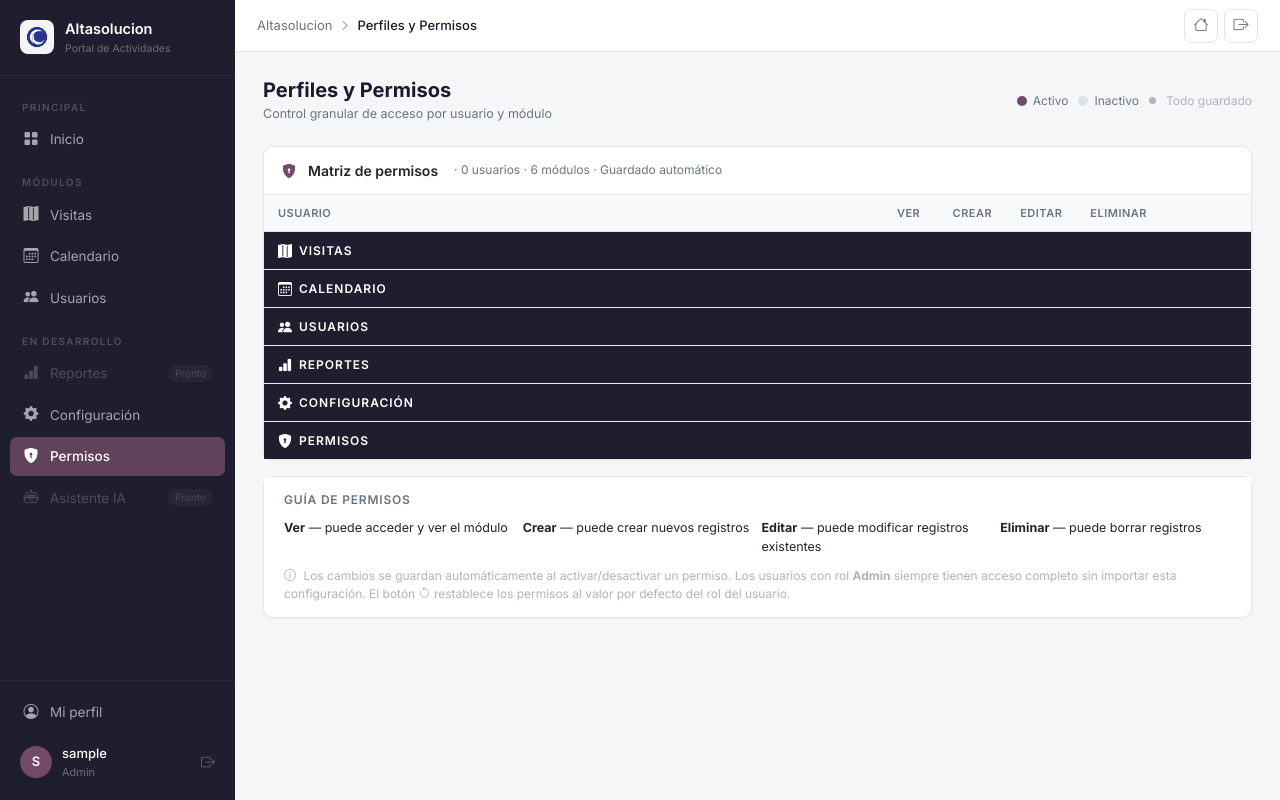
After one commit to epachecoosnaya/Demos_Activities, a Flask app: page /permisos in a window 1280 px wide. The commit adds this page. Run offline with Flask 3, Linux system fonts and the light colour scheme; the visitor is signed in with stand-in values (Sample User, id 1); data that the repository does not hold is empty; some libraries are stand-ins or nearby versions.

Commit message:
Add files via upload

```diff
--- a/app.py
+++ b/app.py
@@ -25,17 +25,39 @@ BUCKET_FIRMAS = "firmas"
 BUCKET_AVA    = "avatares"
 ALLOWED_EXT   = {"png", "jpg", "jpeg", "webp"}
 
-# ── PERMISOS POR ROL ──────────────────────────────────────
-PERMISOS = {
-    "admin":      {"ver_todo":True,  "crear":True,  "editar":True,  "eliminar":True,  "exportar":True,  "config":True},
-    "gerente":    {"ver_todo":True,  "crear":False, "editar":False, "eliminar":False, "exportar":True,  "config":False},
-    "supervisor": {"ver_todo":False, "crear":False, "editar":False, "eliminar":False, "exportar":False, "config":False},
-    "vendedor":   {"ver_todo":False, "crear":True,  "editar":False, "eliminar":False, "exportar":False, "config":False},
+# ── PERMISOS BASE POR ROL (fallback si no hay permisos en BD) ─
+PERMISOS_ROL = {
+    "admin":      {"ver":True,  "crear":True,  "editar":True,  "eliminar":True},
+    "gerente":    {"ver":True,  "crear":False, "editar":False, "eliminar":False},
+    "supervisor": {"ver":True,  "crear":False, "editar":False, "eliminar":False},
+    "vendedor":   {"ver":True,  "crear":True,  "editar":False, "eliminar":False},
 }
 
-def tiene_permiso(permiso):
+MODULOS = ["visitas","calendario","usuarios","reportes","configuracion","permisos"]
+
+def get_permisos_usuario(uid, modulo):
+    """Obtiene permisos de un usuario para un módulo. Admin siempre tiene todo."""
+    if session.get("rol") == "admin":
+        return {"ver":True,"crear":True,"editar":True,"eliminar":True}
+    try:
+        p = query("SELECT * FROM permisos_usuario WHERE usuario_id=%s AND modulo=%s",
+                  (uid, modulo), fetchone=True)
+        if p:
+            return {"ver":bool(p["puede_ver"]),"crear":bool(p["puede_crear"]),
+                    "editar":bool(p["puede_editar"]),"eliminar":bool(p["puede_eliminar"])}
+    except Exception:
+        pass
+    # Fallback a permisos por rol
     rol = session.get("rol","vendedor")
-    return PERMISOS.get(rol, {}).get(permiso, False)
+    return PERMISOS_ROL.get(rol, {"ver":True,"crear":False,"editar":False,"eliminar":False})
+
+def tiene_permiso(accion, modulo="visitas"):
+    """Chequea si el usuario actual tiene un permiso específico en un módulo."""
+    uid = session.get("user_id")
+    if not uid: return False
+    if session.get("rol") == "admin": return True
+    p = get_permisos_usuario(uid, modulo)
+    return p.get(accion, False)
 
 # ── DB ────────────────────────────────────────────────────
 def get_db():
@@ -135,8 +157,15 @@ def can_see_all(): return session.get("rol") in ["admin","gerente"]
 
 @app.context_processor
 def inject_globals():
-    perms = PERMISOS.get(session.get("rol","vendedor"), {})
-    return {"now": lambda: datetime.now().strftime("%d/%m/%Y %H:%M"), "perms": perms}
+    uid = session.get("user_id")
+    def get_perms(modulo):
+        if not uid: return {}
+        return get_permisos_usuario(uid, modulo)
+    return {
+        "now": lambda: datetime.now().strftime("%d/%m/%Y %H:%M"),
+        "perms": get_perms("visitas"),
+        "get_perms": get_perms,
+    }
 
 # ── LOGIN ─────────────────────────────────────────────────
 @app.route("/")
@@ -225,7 +254,7 @@ def visitas():
 @app.route("/visitas/guardar", methods=["POST"])
 def guardar_visita():
     if not logged_in(): return redirect(url_for("login"))
-    if not tiene_permiso("crear"):
+    if not tiene_permiso("crear", "visitas"):
         flash("No tienes permiso para crear visitas.","danger")
         return redirect(url_for("visitas"))
     cliente    = request.form.get("cliente","").strip()
@@ -263,7 +292,7 @@ def guardar_visita():
 @app.route("/visitas/eliminar/<int:actividad_id>", methods=["POST"])
 def eliminar_visita(actividad_id):
     if not logged_in(): return redirect(url_for("login"))
-    if not tiene_permiso("eliminar"):
+    if not tiene_permiso("eliminar", "visitas"):
         flash("No tienes permiso para eliminar visitas.","danger"); return redirect(url_for("visitas"))
     query("DELETE FROM fotos WHERE actividad_id=%s",(actividad_id,),commit=True)
     query("DELETE FROM actividades WHERE id=%s",(actividad_id,),commit=True)
@@ -347,7 +376,7 @@ def calendario_eventos():
 @app.route("/calendario/crear", methods=["POST"])
 def calendario_crear():
     if not logged_in(): return jsonify({"ok":False,"msg":"No autenticado"}), 401
-    if not tiene_permiso("crear"):
+    if not tiene_permiso("crear", "visitas"):
         return jsonify({"ok":False,"msg":"Sin permiso"}), 403
     data = request.get_json()
     uid  = session["user_id"]
@@ -522,5 +551,104 @@ def olvide_password():
             except Exception: pass
     return render_template("olvide_password.html", empresa=EMPRESA, logo=LOGO, msg=msg)
 
+
+# ── PERFILES Y PERMISOS ───────────────────────────────────
+@app.route("/permisos")
+def permisos_modulo():
+    if not logged_in(): return redirect(url_for("login"))
+    if not is_admin(): abort(403)
+
+    usuarios_list = query("""SELECT id,usuario,nombre,apellido,rol,activo
+                             FROM usuarios ORDER BY nombre""", fetchall=True)
+
+    # Construir matriz: {uid: {modulo: {ver,crear,editar,eliminar}}}
+    all_perms = query("SELECT * FROM permisos_usuario", fetchall=True) or []
+    perms_map = {}
+    for p in all_perms:
+        uid = p["usuario_id"]
+        if uid not in perms_map: perms_map[uid] = {}
+        perms_map[uid][p["modulo"]] = {
+            "ver": bool(p["puede_ver"]),
+            "crear": bool(p["puede_crear"]),
+            "editar": bool(p["puede_editar"]),
+            "eliminar": bool(p["puede_eliminar"]),
+        }
+
+    # Para usuarios sin permisos en BD, usar defaults de rol
+    for u in usuarios_list:
+        uid = u["id"]
+        if uid not in perms_map:
+            perms_map[uid] = {}
+        rol = u["rol"]
+        base = PERMISOS_ROL.get(rol, {"ver":True,"crear":False,"editar":False,"eliminar":False})
+        for m in MODULOS:
+            if m not in perms_map[uid]:
+                perms_map[uid][m] = base.copy()
+
+    return render_template("permisos.html", empresa=EMPRESA, logo=LOGO,
+                           usuarios=usuarios_list, modulos=MODULOS, perms_map=perms_map)
+
+
+@app.route("/permisos/guardar", methods=["POST"])
+def permisos_guardar():
+    if not logged_in(): return redirect(url_for("login"))
+    if not is_admin(): abort(403)
+
+    data = request.get_json()
+    if not data: return jsonify({"ok": False, "msg": "Sin datos"}), 400
+
+    uid    = data.get("usuario_id")
+    modulo = data.get("modulo")
+    accion = data.get("accion")  # ver/crear/editar/eliminar
+    valor  = 1 if data.get("valor") else 0
+
+    col_map = {"ver":"puede_ver","crear":"puede_crear",
+               "editar":"puede_editar","eliminar":"puede_eliminar"}
+    col = col_map.get(accion)
+    if not col or modulo not in MODULOS:
+        return jsonify({"ok": False, "msg": "Parametro invalido"}), 400
+
+    try:
+        # Upsert
+        existing = query("SELECT id FROM permisos_usuario WHERE usuario_id=%s AND modulo=%s",
+                         (uid, modulo), fetchone=True)
+        if existing:
+            query(f"UPDATE permisos_usuario SET {col}=%s WHERE usuario_id=%s AND modulo=%s",
+                  (valor, uid, modulo), commit=True)
+        else:
+            # Insert con defaults del rol
+            u = query("SELECT rol FROM usuarios WHERE id=%s", (uid,), fetchone=True)
+            base = PERMISOS_ROL.get(u["rol"] if u else "vendedor",
+                                    {"ver":1,"crear":0,"editar":0,"eliminar":0})
+            vals = {k: 1 if v else 0 for k,v in base.items()}
+            vals[accion] = valor
+            query("""INSERT INTO permisos_usuario
+                     (usuario_id,modulo,puede_ver,puede_crear,puede_editar,puede_eliminar)
+                     VALUES (%s,%s,%s,%s,%s,%s)""",
+                  (uid, modulo, vals["ver"], vals["crear"],
+                   vals["editar"], vals["eliminar"]), commit=True)
+        return jsonify({"ok": True})
+    except Exception as e:
+        return jsonify({"ok": False, "msg": str(e)}), 500
+
+
+@app.route("/permisos/reset/<int:uid>", methods=["POST"])
+def permisos_reset(uid):
+    """Resetea permisos de un usuario a los defaults de su rol."""
+    if not logged_in(): return redirect(url_for("login"))
+    if not is_admin(): abort(403)
+    u = query("SELECT rol FROM usuarios WHERE id=%s", (uid,), fetchone=True)
+    if not u: abort(404)
+    base = PERMISOS_ROL.get(u["rol"], {"ver":True,"crear":False,"editar":False,"eliminar":False})
+    query("DELETE FROM permisos_usuario WHERE usuario_id=%s", (uid,), commit=True)
+    for m in MODULOS:
+        query("""INSERT INTO permisos_usuario
+                 (usuario_id,modulo,puede_ver,puede_crear,puede_editar,puede_eliminar)
+                 VALUES (%s,%s,%s,%s,%s,%s)""",
+              (uid, m, 1 if base["ver"] else 0, 1 if base["crear"] else 0,
+               1 if base["editar"] else 0, 1 if base["eliminar"] else 0), commit=True)
+    flash("Permisos restablecidos al rol por defecto","success")
+    return redirect(url_for("permisos_modulo"))
+
 if __name__ == "__main__":
     app.run(debug=True)
--- a/templates/base.html
+++ b/templates/base.html
@@ -219,6 +219,9 @@
     <a href="{{ url_for('configuracion') }}" class="nav-link-item {% if request.endpoint == 'configuracion' %}active{% endif %}">
       <i class="bi bi-gear-fill"></i> Configuración
     </a>
+    <a href="{{ url_for('permisos_modulo') }}" class="nav-link-item {% if request.endpoint == 'permisos_modulo' %}active{% endif %}">
+      <i class="bi bi-shield-lock-fill"></i> Permisos
+    </a>
     <a class="nav-link-item disabled"><i class="bi bi-robot"></i> Asistente IA <span class="nav-badge">Pronto</span></a>
   </nav>
 
--- /dev/null
+++ b/templates/permisos.html
@@ -0,0 +1,302 @@
+{% extends "base.html" %}
+{% block title %}Perfiles y Permisos{% endblock %}
+{% block breadcrumb %}Perfiles y Permisos{% endblock %}
+
+{% block extra_head %}
+<style>
+  .perm-table { width:100%; border-collapse:separate; border-spacing:0; font-size:13px; }
+  .perm-table thead th {
+    background:#f8f9fb; color:#6c757d; font-size:11px; font-weight:600;
+    text-transform:uppercase; letter-spacing:0.5px;
+    padding:10px 14px; border-bottom:1px solid #e2e5e9; white-space:nowrap;
+  }
+  .perm-table tbody td {
+    padding:10px 14px; border-bottom:1px solid #f0f1f3; vertical-align:middle;
+  }
+  .perm-table tbody tr:last-child td { border-bottom:none; }
+  .perm-table tbody tr:hover { background:#f9fafb; }
+
+  /* Módulo header row */
+  .modulo-header {
+    background:#1e1e2e !important;
+    color:#fff !important;
+    font-size:11px !important;
+    font-weight:600 !important;
+    text-transform:uppercase !important;
+    letter-spacing:1px !important;
+    padding:8px 14px !important;
+  }
+  .modulo-label {
+    display:inline-flex; align-items:center; gap:6px;
+    font-size:12px; font-weight:600; color:#fff;
+  }
+
+  /* Toggle switch */
+  .toggle-wrap { display:flex; align-items:center; justify-content:center; }
+  .perm-toggle {
+    position:relative; width:36px; height:20px;
+    display:inline-block; flex-shrink:0;
+  }
+  .perm-toggle input { opacity:0; width:0; height:0; }
+  .perm-slider {
+    position:absolute; inset:0; background:#dee2e6;
+    border-radius:20px; cursor:pointer; transition:background .2s;
+  }
+  .perm-slider::before {
+    content:''; position:absolute;
+    width:14px; height:14px; left:3px; top:3px;
+    background:#fff; border-radius:50%; transition:transform .2s;
+  }
+  .perm-toggle input:checked + .perm-slider { background:#714B67; }
+  .perm-toggle input:checked + .perm-slider::before { transform:translateX(16px); }
+  .perm-toggle input:disabled + .perm-slider { opacity:0.5; cursor:not-allowed; }
+
+  .accion-label { font-size:11px; color:#6c757d; margin-top:2px; text-align:center; }
+
+  /* Saving indicator */
+  .saving-dot {
+    width:7px; height:7px; border-radius:50%;
+    background:#adb5bd; display:inline-block;
+    transition:background .3s;
+  }
+  .saving-dot.saving { background:#f59e0b; animation:pulse .6s infinite; }
+  .saving-dot.saved  { background:#16a34a; }
+  @keyframes pulse { 0%,100%{opacity:1} 50%{opacity:.4} }
+
+  /* User card */
+  .user-chip {
+    display:flex; align-items:center; gap:9px; min-width:160px;
+  }
+  .user-avatar-sm {
+    width:28px; height:28px; border-radius:50%;
+    background:#714B67; color:#fff; font-size:11px; font-weight:600;
+    display:flex; align-items:center; justify-content:center; flex-shrink:0;
+  }
+  .user-name-sm { font-weight:500; font-size:13px; }
+  .user-rol-sm { font-size:11px; color:#adb5bd; }
+
+  /* Módulo icons */
+  .mod-icon { font-size:14px; }
+
+  /* Legend */
+  .legend-item { display:flex; align-items:center; gap:6px; font-size:12px; color:#6c757d; }
+  .legend-dot { width:10px; height:10px; border-radius:50%; flex-shrink:0; }
+</style>
+{% endblock %}
+
+{% block content %}
+<div class="page-hdr">
+  <div class="page-hdr-left">
+    <h1>Perfiles y Permisos</h1>
+    <p>Control granular de acceso por usuario y módulo</p>
+  </div>
+  <div style="display:flex;align-items:center;gap:10px;">
+    <div class="legend-item"><div class="legend-dot" style="background:#714B67;"></div> Activo</div>
+    <div class="legend-item"><div class="legend-dot" style="background:#dee2e6;"></div> Inactivo</div>
+    <div class="saving-dot" id="save-indicator" title="Estado de guardado"></div>
+    <span id="save-label" style="font-size:12px;color:#adb5bd;">Todo guardado</span>
+  </div>
+</div>
+
+{% set modulo_icons = {
+  "visitas": "bi-map-fill",
+  "calendario": "bi-calendar3",
+  "usuarios": "bi-people-fill",
+  "reportes": "bi-bar-chart-fill",
+  "configuracion": "bi-gear-fill",
+  "permisos": "bi-shield-lock-fill"
+} %}
+
+{% set modulo_nombres = {
+  "visitas": "Visitas",
+  "calendario": "Calendario",
+  "usuarios": "Usuarios",
+  "reportes": "Reportes",
+  "configuracion": "Configuración",
+  "permisos": "Permisos"
+} %}
+
+<div class="card">
+  <div class="card-header">
+    <i class="bi bi-shield-lock-fill me-1" style="color:#714B67;"></i>
+    Matriz de permisos
+    <span class="ms-2" style="font-size:12px;font-weight:400;color:#6c757d;">
+      · {{ usuarios|length }} usuarios · {{ modulos|length }} módulos · Guardado automático
+    </span>
+  </div>
+
+  <div style="overflow-x:auto;">
+    <table class="perm-table">
+      <thead>
+        <tr>
+          <th style="min-width:200px;">Usuario</th>
+          <th style="text-align:center;width:60px;">Ver</th>
+          <th style="text-align:center;width:60px;">Crear</th>
+          <th style="text-align:center;width:60px;">Editar</th>
+          <th style="text-align:center;width:60px;">Eliminar</th>
+          <th style="width:90px;"></th>
+        </tr>
+      </thead>
+      <tbody>
+        {% for modulo in modulos %}
+        <!-- MÓDULO HEADER -->
+        <tr>
+          <td colspan="6" class="modulo-header">
+            <span class="modulo-label">
+              <i class="bi {{ modulo_icons.get(modulo, 'bi-circle') }} mod-icon"></i>
+              {{ modulo_nombres.get(modulo, modulo|capitalize) }}
+            </span>
+          </td>
+        </tr>
+
+        <!-- USUARIOS para este módulo -->
+        {% for u in usuarios %}
+        {% set p = perms_map.get(u.id, {}).get(modulo, {"ver":False,"crear":False,"editar":False,"eliminar":False}) %}
+        {% set es_admin = u.rol == 'admin' %}
+        <tr>
+          <td>
+            <div class="user-chip">
+              <div class="user-avatar-sm">{{ u.usuario[0]|upper }}</div>
+              <div>
+                <div class="user-name-sm">{{ u.nombre or u.usuario }} {{ u.apellido or '' }}</div>
+                <div class="user-rol-sm">@{{ u.usuario }} · {{ u.rol }}</div>
+              </div>
+              {% if not u.activo %}
+              <span class="badge-inactivo ms-1" style="font-size:10px;">Inactivo</span>
+              {% endif %}
+            </div>
+          </td>
+
+          {% for accion in ["ver","crear","editar","eliminar"] %}
+          <td>
+            <div class="toggle-wrap">
+              <label class="perm-toggle">
+                <input type="checkbox"
+                  data-uid="{{ u.id }}"
+                  data-modulo="{{ modulo }}"
+                  data-accion="{{ accion }}"
+                  {% if p.get(accion) %}checked{% endif %}
+                  {% if es_admin %}disabled{% endif %}
+                  onchange="guardarPermiso(this)">
+                <span class="perm-slider"></span>
+              </label>
+            </div>
+            {% if es_admin %}
+            <div class="accion-label">Admin</div>
+            {% endif %}
+          </td>
+          {% endfor %}
+
+          <td>
+            {% if not es_admin %}
+            <button class="btn btn-sm btn-outline-secondary"
+              style="font-size:11px;padding:3px 8px;"
+              onclick="resetPermisos({{ u.id }}, '{{ u.usuario }}')"
+              title="Restablecer a defaults del rol">
+              <i class="bi bi-arrow-counterclockwise"></i>
+            </button>
+            {% else %}
+            <span style="font-size:11px;color:#adb5bd;">Full access</span>
+            {% endif %}
+          </td>
+        </tr>
+        {% endfor %}
+        {% endfor %}
+      </tbody>
+    </table>
+  </div>
+</div>
+
+<!-- LEYENDA / AYUDA -->
+<div class="card mt-3">
+  <div class="card-body" style="padding:14px 20px;">
+    <div style="font-size:12px;font-weight:600;color:#6c757d;margin-bottom:10px;text-transform:uppercase;letter-spacing:0.8px;">Guía de permisos</div>
+    <div class="row g-2">
+      <div class="col-md-3">
+        <div style="font-size:12.5px;"><b>Ver</b> — puede acceder y ver el módulo</div>
+      </div>
+      <div class="col-md-3">
+        <div style="font-size:12.5px;"><b>Crear</b> — puede crear nuevos registros</div>
+      </div>
+      <div class="col-md-3">
+        <div style="font-size:12.5px;"><b>Editar</b> — puede modificar registros existentes</div>
+      </div>
+      <div class="col-md-3">
+        <div style="font-size:12.5px;"><b>Eliminar</b> — puede borrar registros</div>
+      </div>
+    </div>
+    <div style="margin-top:10px;font-size:12px;color:#adb5bd;">
+      <i class="bi bi-info-circle me-1"></i>
+      Los cambios se guardan automáticamente al activar/desactivar un permiso.
+      Los usuarios con rol <b>Admin</b> siempre tienen acceso completo sin importar esta configuración.
+      El botón <i class="bi bi-arrow-counterclockwise"></i> restablece los permisos al valor por defecto del rol del usuario.
+    </div>
+  </div>
+</div>
+{% endblock %}
+
+{% block extra_js %}
+<script>
+let saveTimer = null;
+
+function setSaveState(state) {
+  const dot = document.getElementById('save-indicator');
+  const lbl = document.getElementById('save-label');
+  if (state === 'saving') {
+    dot.className = 'saving-dot saving';
+    lbl.textContent = 'Guardando...';
+    lbl.style.color = '#f59e0b';
+  } else if (state === 'saved') {
+    dot.className = 'saving-dot saved';
+    lbl.textContent = 'Guardado';
+    lbl.style.color = '#16a34a';
+    clearTimeout(saveTimer);
+    saveTimer = setTimeout(() => {
+      dot.className = 'saving-dot';
+      lbl.textContent = 'Todo guardado';
+      lbl.style.color = '#adb5bd';
+    }, 2000);
+  } else {
+    dot.className = 'saving-dot';
+    lbl.style.color = '#c5221f';
+    lbl.textContent = 'Error al guardar';
+  }
+}
+
+async function guardarPermiso(checkbox) {
+  const uid    = checkbox.dataset.uid;
+  const modulo = checkbox.dataset.modulo;
+  const accion = checkbox.dataset.accion;
+  const valor  = checkbox.checked;
+
+  setSaveState('saving');
+  checkbox.disabled = true;
+
+  try {
+    const res = await fetch('/permisos/guardar', {
+      method: 'POST',
+      headers: {'Content-Type': 'application/json'},
+      body: JSON.stringify({usuario_id: uid, modulo, accion, valor})
+    });
+    const data = await res.json();
+    if (data.ok) {
+      setSaveState('saved');
+    } else {
+      setSaveState('error');
+      checkbox.checked = !valor; // revert
+    }
+  } catch (e) {
+    setSaveState('error');
+    checkbox.checked = !valor;
+  } finally {
+    checkbox.disabled = false;
+  }
+}
+
+function resetPermisos(uid, usuario) {
+  if (!confirm(`¿Restablecer permisos de "${usuario}" a los defaults de su rol?`)) return;
+  fetch(`/permisos/reset/${uid}`, {method:'POST'})
+    .then(() => location.reload());
+}
+</script>
+{% endblock %}
```
